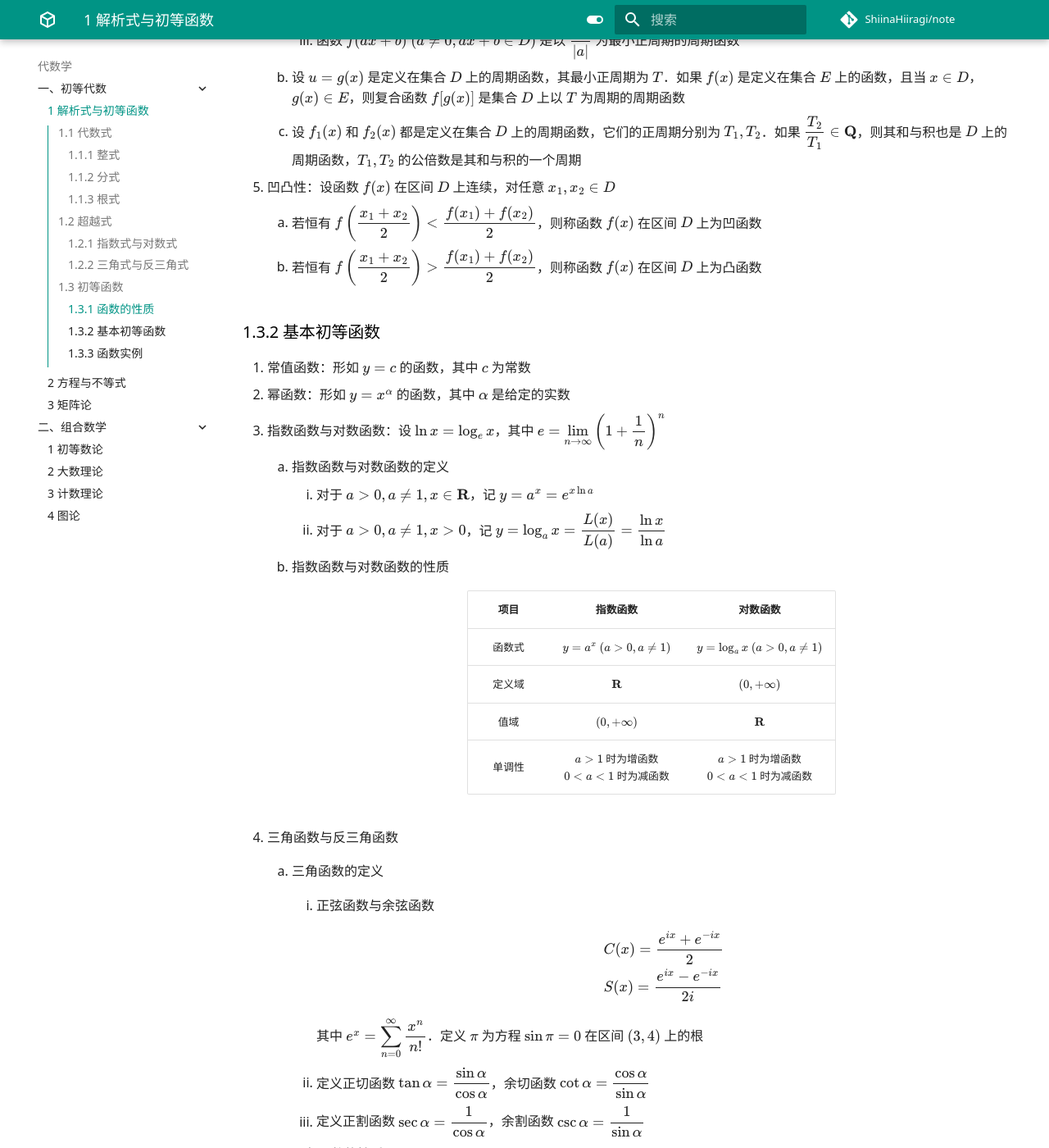
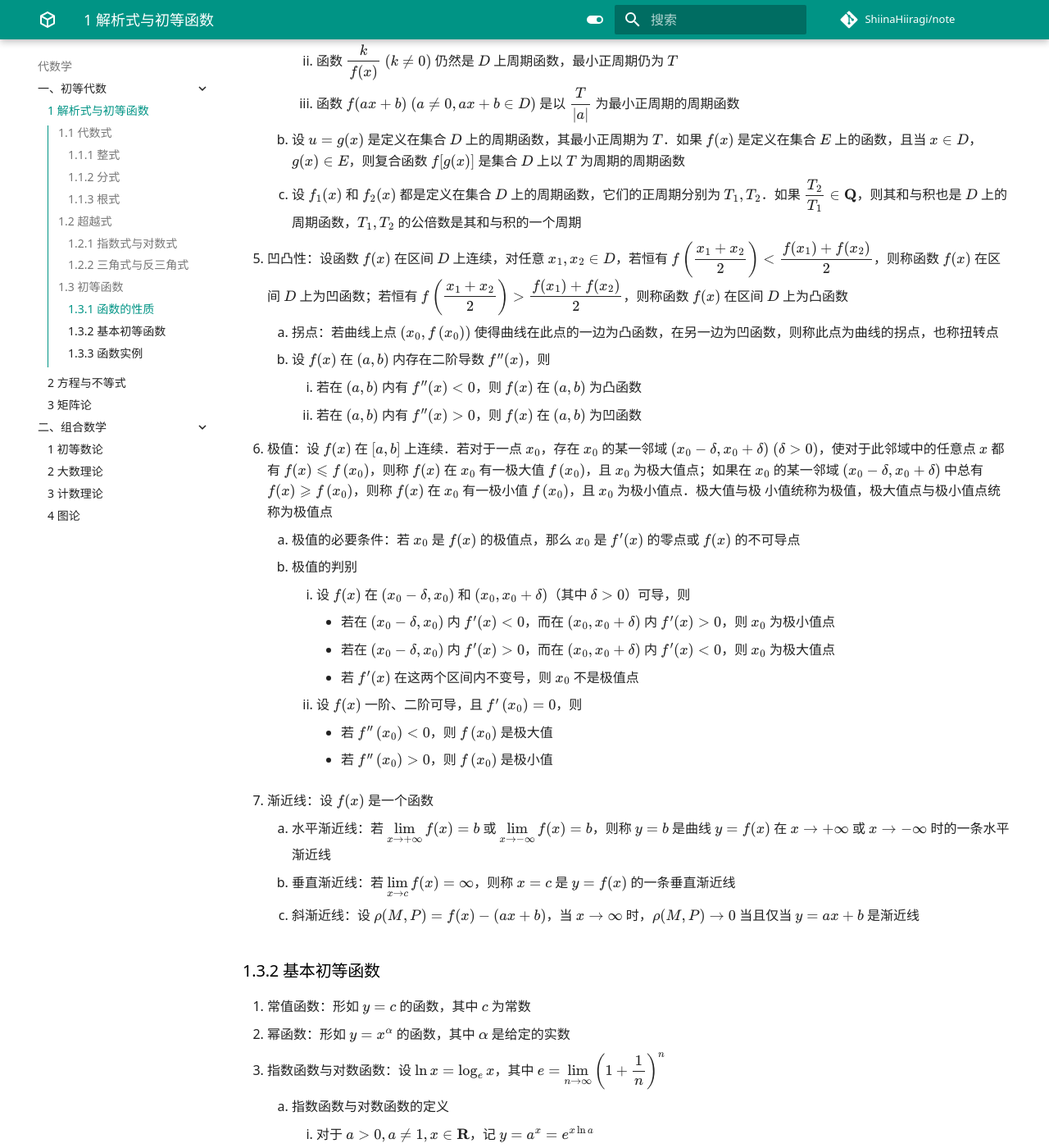
Before and after one commit to ShiinaHiiragi/note, an MkDocs documentation site: the page built from docs/alg/elem/form.md, in a window 1280 px wide and 1400 px high, scrolled down 7397 px. Shown: the whole window at 82% size. Built offline with MkDocs 1.6.1 and Material for MkDocs 9.7.7, drawn with Linux system fonts in a browser that asks for light colours; comment, search, counter and statistics services are not loaded; some of the changed text lies outside the part shown.

Commit message:
add new for diff

```diff
--- a/docs/alg/elem/form.md
+++ b/docs/alg/elem/form.md
@@ -158,9 +158,9 @@
 ## 1.3 初等函数
 ### 1.3.1 函数的性质
 1. 有界性：若函数 $f(x)$ 在某个区间 $X$ 内满足 $A \leqslant f(x) \leqslant B$，则称 $f(x)$ 在 $X$ 内有界．如果不存在满足此条件的 $A$ 或 $B$，则称该函数是无界的
-2. 单调性：对于给定区间 $E$ 上的函数 $f(x)$，对于任意 $x_1, x_2 \in E$
-    1. 若有 $x_1 < x_2 \to f(x_1) < f(x_2)$，则称 $f(x)$ 在 $E$ 上是单调递增的
-    2. 若有 $x_1 < x_2 \to f(x_1) > f(x_2)$，则称 $f(x)$ 在 $E$ 上是单调递减的
+2. 单调性：对于给定区间 $E$ 上的函数 $f(x)$，对于任意 $x_1, x_2 \in E$，若有 $x_1 < x_2 \to f(x_1) < f(x_2)$，则称 $f(x)$ 在 $E$ 上是单调递增的；若有 $x_1 < x_2 \to f(x_1) > f(x_2)$，则称 $f(x)$ 在 $E$ 上是单调递减的
+    1. 若 $f(x)$ 在 $[a, b]$ 连续，在 $(a, b)$ 可导，则 $f(x)$ 在 $[a, b]$ 单调递增当且仅当在 $(a, b)$ 内 $f^{\prime}(x) \geqslant 0$；$f(x)$ 在 $[a, b]$ 单调递减当且仅当在 $(a, b)$ 内 $f^{\prime}(x) \leqslant 0$
+    2. 若 $f(x)$ 在 $[a, b]$ 连续，在 $(a, b)$ 可导且 $f^{\prime}(x)$ 不变号，则若 $f^{\prime}(x)>0$, 则 $f(x)$ 在 $[a, b]$ 严格单调递增；若 $f^{\prime}(x)<0$, 则 $f(x)$ 在 $[a, b]$ 严格单调递减
 3. 奇偶性：设函数 $f(x)$ 的定义域为 $D$，对于任意 $x \in D$，都如果有 $f(-x) = -f(x)$，则称 $f(x)$ 为奇函数；如果对于任意 $x \in D$，都有 $f(-x) = f(x)$，则称 $f(x)$ 为偶函数
     1. 设 $g(x)$ 为奇函数，则当 $f(x)$ 为奇函数（或偶函数）时，$y = f[g(x)]$ 为奇函数（或偶函数）
     2. 设 $g(x)$ 为偶函数，则当 $f(x)$ 为奇函数或偶函数时，$y = f[g(x)]$ 为偶函数
@@ -171,9 +171,25 @@
         3. 函数 $f(ax + b) \ (a \neq 0, ax + b \in D)$ 是以 $\dfrac{T}{|a|}$ 为最小正周期的周期函数
     2. 设 $u = g(x)$ 是定义在集合 $D$ 上的周期函数，其最小正周期为 $T$．如果 $f(x)$ 是定义在集合 $E$ 上的函数，且当 $x \in D$，$g(x) \in E$，则复合函数 $f[g(x)]$ 是集合 $D$ 上以 $T$ 为周期的周期函数
     3. 设 $f_1(x)$ 和 $f_2(x)$ 都是定义在集合 $D$ 上的周期函数，它们的正周期分别为 $T_1, T_2$．如果 $\dfrac{T_2}{T_1} \in \mathbf Q$，则其和与积也是 $D$ 上的周期函数，$T_1, T_2$ 的公倍数是其和与积的一个周期
-5. 凹凸性：设函数 $f(x)$ 在区间 $D$ 上连续，对任意 $x_1, x_2 \in D$
-    1. 若恒有 $f\left(\dfrac{x_1 + x_2}{2}\right) < \dfrac{f(x_1) + f(x_2)}{2}$，则称函数 $f(x)$ 在区间 $D$ 上为凹函数
-    2. 若恒有 $f\left(\dfrac{x_1 + x_2}{2}\right) > \dfrac{f(x_1) + f(x_2)}{2}$，则称函数 $f(x)$ 在区间 $D$ 上为凸函数
+5. 凹凸性：设函数 $f(x)$ 在区间 $D$ 上连续，对任意 $x_1, x_2 \in D$，若恒有 $f\left(\dfrac{x_1 + x_2}{2}\right) < \dfrac{f(x_1) + f(x_2)}{2}$，则称函数 $f(x)$ 在区间 $D$ 上为凹函数；若恒有 $f\left(\dfrac{x_1 + x_2}{2}\right) > \dfrac{f(x_1) + f(x_2)}{2}$，则称函数 $f(x)$ 在区间 $D$ 上为凸函数
+    1. 拐点：若曲线上点 $\left(x_{0}, f\left(x_{0}\right)\right)$ 使得曲线在此点的一边为凸函数，在另一边为凹函数，则称此点为曲线的拐点，也称扭转点
+    2. 设 $f(x)$ 在 $(a, b)$ 内存在二阶导数 $f^{\prime \prime}(x)$，则
+        1. 若在 $(a, b)$ 内有 $f^{\prime \prime}(x)<0$，则 $f(x)$ 在 $(a, b)$ 为凸函数
+        2. 若在 $(a, b)$ 内有 $f^{\prime \prime}(x)>0$，则 $f(x)$ 在 $(a, b)$ 为凹函数
+6. 极值：设 $f(x)$ 在 $[a, b]$ 上连续．若对于一点 $x_{0}$，存在 $x_{0}$ 的某一邻域 $\left(x_{0}-\delta, x_{0}+\delta\right) \ (\delta>0)$，使对于此邻域中的任意点 $x$ 都有 $f(x) \leqslant f\left(x_{0}\right)$，则称 $f(x)$ 在 $x_{0}$ 有一极大值 $f\left(x_{0}\right)$，且 $x_{0}$ 为极大值点；如果在 $x_{0}$ 的某一邻域 $\left(x_{0}-\delta, x_{0}+\delta\right)$ 中总有 $f(x) \geqslant f\left(x_{0}\right)$，则称 $f(x)$ 在 $x_{0}$ 有一极小值 $f\left(x_{0}\right)$，且 $x_{0}$ 为极小值点．极大值与极 小值统称为极值，极大值点与极小值点统称为极值点
+    1. 极值的必要条件：若 $x_{0}$ 是 $f(x)$ 的极值点，那么 $x_{0}$ 是 $f^{\prime}(x)$ 的零点或 $f(x)$ 的不可导点
+    2. 极值的判别
+        1. 设 $f(x)$ 在 $\left(x_{0}-\delta, x_{0}\right)$ 和 $\left(x_{0}, x_{0}+\delta\right)$（其中 $\delta>0$）可导，则
+            - 若在 $\left(x_{0}-\delta, x_{0}\right)$ 内 $f^{\prime}(x)<0$，而在 $\left(x_{0}, x_{0}+\delta\right)$ 内 $f^{\prime}(x)>0$，则 $x_{0}$ 为极小值点
+            - 若在 $\left(x_{0}-\delta, x_{0}\right)$ 内 $f^{\prime}(x)>0$，而在 $\left(x_{0}, x_{0}+\delta\right)$ 内 $f^{\prime}(x)<0$，则 $x_{0}$ 为极大值点
+            - 若 $f^{\prime}(x)$ 在这两个区间内不变号，则 $x_{0}$ 不是极值点
+        2. 设 $f(x)$ 一阶、二阶可导，且 $f^{\prime}\left(x_{0}\right)=0$，则
+            - 若 $f^{\prime \prime}\left(x_{0}\right)<0$，则 $f\left(x_{0}\right)$ 是极大值
+            - 若 $f^{\prime \prime}\left(x_{0}\right)>0$，则 $f\left(x_{0}\right)$ 是极小值
+7. 渐近线：设 $f(x)$ 是一个函数
+    1. 水平渐近线：若 ${\displaystyle \lim _{x \rightarrow+\infty} f(x)=b}$ 或 ${\displaystyle \lim _{x \rightarrow-\infty} f(x)=b}$，则称 $y=b$ 是曲线 $y=f(x)$ 在 $x \rightarrow+\infty$ 或 $x \rightarrow-\infty$ 时的一条水平渐近线
+    2. 垂直渐近线：若 ${\displaystyle \lim _{x \rightarrow c} f(x)=\infty}$，则称 $x=c$ 是 $y=f(x)$ 的一条垂直渐近线
+    3. 斜渐近线：设 $\rho(M, P)=f(x)-(ax+b)$，当 $x \rightarrow \infty$ 时，$\rho(M, P) \rightarrow 0$ 当且仅当 $y=a x+b$ 是渐近线
 
 ### 1.3.2 基本初等函数
 1. 常值函数：形如 $y = c$ 的函数，其中 $c$ 为常数
@@ -218,8 +234,8 @@
         |    项目    |                                    正弦函数                                    |                      余弦函数                      |                                              正切函数                                               |                                 余切函数                                  |
         | :--------: | :----------------------------------------------------------------------------: | :------------------------------------------------: | :-------------------------------------------------------------------------------------------------: | :-----------------------------------------------------------------------: |
         |   函数式   |                                  $y = \sin x$                                  |                    $y = \cos x$                    |                                            $y = \tan x$                                             |                               $y = \cot x$                                |
-        |   定义域   |                                  $\mathbf R$                                   |                    $\mathbf R$                     |                                             $\mathbf R$                                             |                                $\mathbf R$                                |
-        |    值域    |                                   $[-1, 1]$                                    |                     $[-1, 1]$                      | ${\displaystyle \bigcup_{n \in \mathbf Z} \left(n \pi-\dfrac{\pi}{2}, n \pi+\dfrac{\pi}{2}\right)}$ | ${\displaystyle \bigcup_{n \in \mathbf Z} \left(n \pi, n \pi+\pi\right)}$ |
+        |   定义域   |                                  $\mathbf R$                                   |                    $\mathbf R$                     | ${\displaystyle \bigcup_{n \in \mathbf Z} \left(n \pi-\dfrac{\pi}{2}, n \pi+\dfrac{\pi}{2}\right)}$ | ${\displaystyle \bigcup_{n \in \mathbf Z} \left(n \pi, n \pi+\pi\right)}$ |
+        |    值域    |                                   $[-1, 1]$                                    |                     $[-1, 1]$                      |                                             $\mathbf R$                                             |                                $\mathbf R$                                |
         | 最小正周期 |                                     $2\pi$                                     |                       $2\pi$                       |                                                $\pi$                                                |                                   $\pi$                                   |
         |   奇偶性   |                                     奇函数                                     |                       偶函数                       |                                               奇函数                                                |                                  奇函数                                   |
         |  递增区间  | $\left[-\dfrac{\pi}{2} + 2k\pi, \dfrac{\pi}{2} + 2k\pi\right], k\in \mathbf Z$ | $\left[-\pi + 2k\pi, 2k\pi\right], k\in \mathbf Z$ |                      $\left(n \pi-\dfrac{\pi}{2}, n \pi+\dfrac{\pi}{2}\right)$                      |                                    无                                     |
```
Also changed, not shown: docs/anly/princ/seq.md (+11 -1 lines), docs/index.md (+1 -1 lines), docs/top/anly/curv.md (+15 -0 lines).
